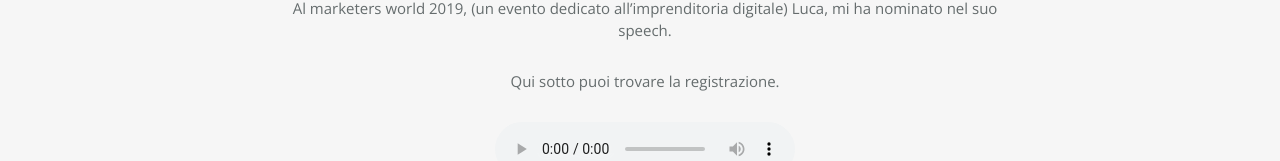
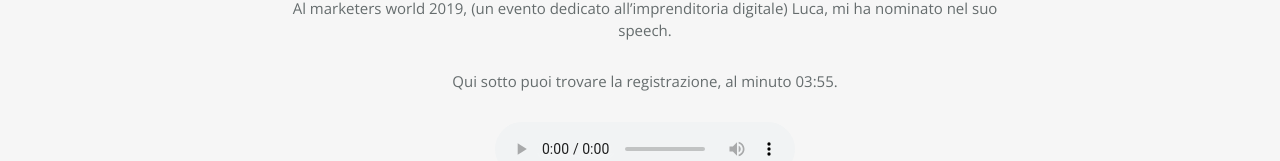
Before and after one commit to giammaria754/giammaria754.github.io, a plain HTML site: page storia.html in a window 1280 px wide. Shown: the part 610-771 px from the top of the page. Drawn offline with nearby package versions, Linux system fonts and the light colour scheme.

Commit message:
Modifica nel testo audio

```diff
--- a/storia.html
+++ b/storia.html
@@ -70,7 +70,7 @@
           <p>C’erano mille cose da fare ogni giorno, anche perchè svolgevo compiti che esulavano dal mio ruolo, quindi, vista anche la ripresa della scuola, mi resi conto che l’impegno richiedeva  troppo tempo decisi quindi di <strong>non occuparmene</strong> più.
           <p>Il mio <strong>mentore</strong> e persona di riferimento è Luca Mastella, una figura che in primis mi ha trasmesso molto soprattutto dal punto di vista <strong>valoriale</strong> e dalla quale ho <strong>imparato</strong> davvero tante cose. </p>
           <p>Al marketers world 2019, (un evento dedicato all’imprenditoria digitale) Luca, mi ha nominato nel suo speech. </p>
-          <p>Qui sotto puoi trovare la registrazione.</p>
+          <p>Qui sotto puoi trovare la registrazione, al minuto 03:55.</p>
           <audio src="mp3/la-mia-storia.mp3" controls></audio>
           <p>Questo io l’ho visto più che un punto d’arrivo un <strong>punto di partenza</strong> e un segno che mi ha fatto capire che quello che stavo facendo aveva un <strong>senso</strong>, mi resi conto che effettivamente avevo portato dei discreti risultati all’azienda, certo c’era ancora tantissimo da imparare ma qualcosina avevo già realizzato.   </p>
           <p>Detto questo dopo aver seguito i corsi CopyMastery e Funnel Secrets (attuale Learnn Funnel) decido di <strong>iscrivermi a</strong> <a href="https://www.start2impact.it">start2impact.</a></p>
```
Also changed, not shown: 1 other file.
